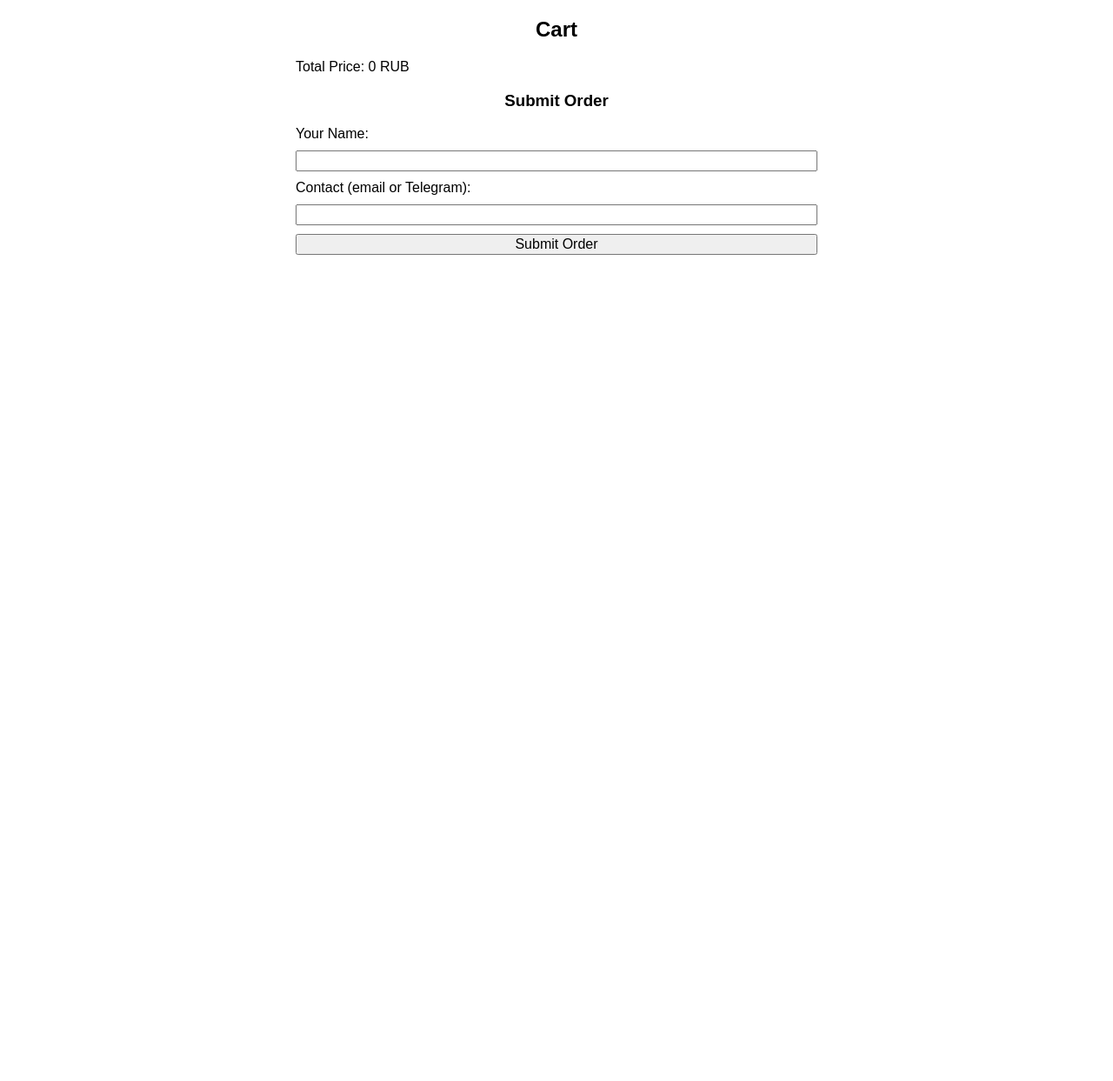
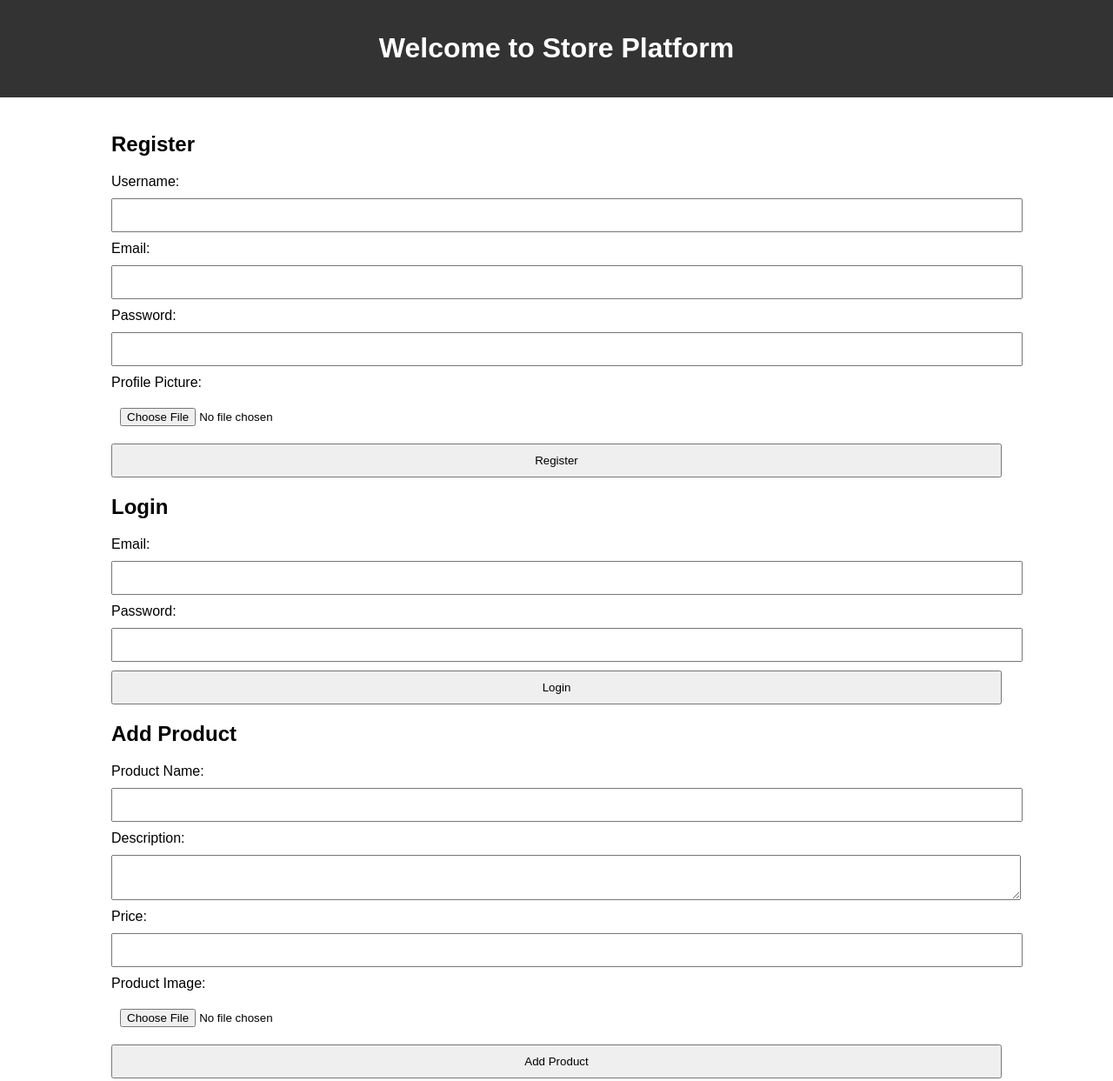
Before and after one commit to The404Master/SMShop, a plain HTML site: page index.html in a window 1280 px wide. Shown: the whole page at 87% size. Before the commit the page ends 800 px from the top, so only its background shows below. Drawn offline with Linux system fonts and the light colour scheme.

Commit message:
Update index.html

```diff
--- a/index.html
+++ b/index.html
@@ -3,47 +3,104 @@
 <head>
     <meta charset="UTF-8">
     <meta name="viewport" content="width=device-width, initial-scale=1.0">
-    <title>Store</title>
+    <title>Store Platform</title>
     <style>
         body {
             font-family: Arial, sans-serif;
-            margin: 20px;
+            margin: 0;
+            padding: 0;
+            display: flex;
+            flex-direction: column;
+            align-items: center;
         }
-        .cart {
-            max-width: 600px;
-            margin: auto;
-        }
-        h2, h3 {
+        header {
+            background-color: #333;
+            color: #fff;
+            padding: 1em;
+            width: 100%;
             text-align: center;
         }
+        main {
+            margin: 20px;
+            width: 80%;
+        }
         form {
-            display: flex;
-            flex-direction: column;
-            gap: 10px;
+            margin-bottom: 20px;
         }
-        label, input, button {
-            font-size: 1rem;
+        input, textarea, button {
+            display: block;
+            margin: 10px 0;
+            padding: 10px;
+            width: 100%;
         }
     </style>
 </head>
 <body>
-    <div class="cart">
-        <h2>Cart</h2>
-        <ul id="cart-items">
-            <!-- Dynamically added items -->
-        </ul>
-        <p>Total Price: <span id="total-price">0</span> RUB</p>
+    <header>
+        <h1>Welcome to Store Platform</h1>
+    </header>
+    <main>
+        <!-- Registration Form -->
+        <section id="registration">
+            <h2>Register</h2>
+            <form id="register-form">
+                <label for="username">Username:</label>
+                <input type="text" id="username" name="username" required>
 
-        <h3>Submit Order</h3>
-        <form id="order-form">
-            <label for="username">Your Name:</label>
-            <input type="text" id="username" name="username" required>
+                <label for="email">Email:</label>
+                <input type="email" id="email" name="email" required>
 
-            <label for="contact">Contact (email or Telegram):</label>
-            <input type="text" id="contact" name="contact" required>
+                <label for="password">Password:</label>
+                <input type="password" id="password" name="password" required>
 
-            <button type="submit">Submit Order</button>
-        </form>
+                <label for="profilePicture">Profile Picture:</label>
+                <input type="file" id="profilePicture" name="profilePicture">
+
+                <button type="submit">Register</button>
+            </form>
+        </section>
+
+        <!-- Login Form -->
+        <section id="login">
+            <h2>Login</h2>
+            <form id="login-form">
+                <label for="login-email">Email:</label>
+                <input type="email" id="login-email" name="email" required>
+
+                <label for="login-password">Password:</label>
+                <input type="password" id="login-password" name="password" required>
+
+                <button type="submit">Login</button>
+            </form>
+        </section>
+
+        <!-- Add Product Form -->
+        <section id="add-product">
+            <h2>Add Product</h2>
+            <form id="add-product-form">
+                <label for="product-name">Product Name:</label>
+                <input type="text" id="product-name" name="name" required>
+
+                <label for="product-description">Description:</label>
+                <textarea id="product-description" name="description" required></textarea>
+
+                <label for="product-price">Price:</label>
+                <input type="number" id="product-price" name="price" required>
+
+                <label for="product-image">Product Image:</label>
+                <input type="file" id="product-image" name="image" required>
+
+                <button type="submit">Add Product</button>
+            </form>
+        </section>
+    </main>
+
+    <script src="script.js"></script>
+</body>
+</html>
+
+
+
     </div>
     <script src="script.js"></script>
 </body>
```
